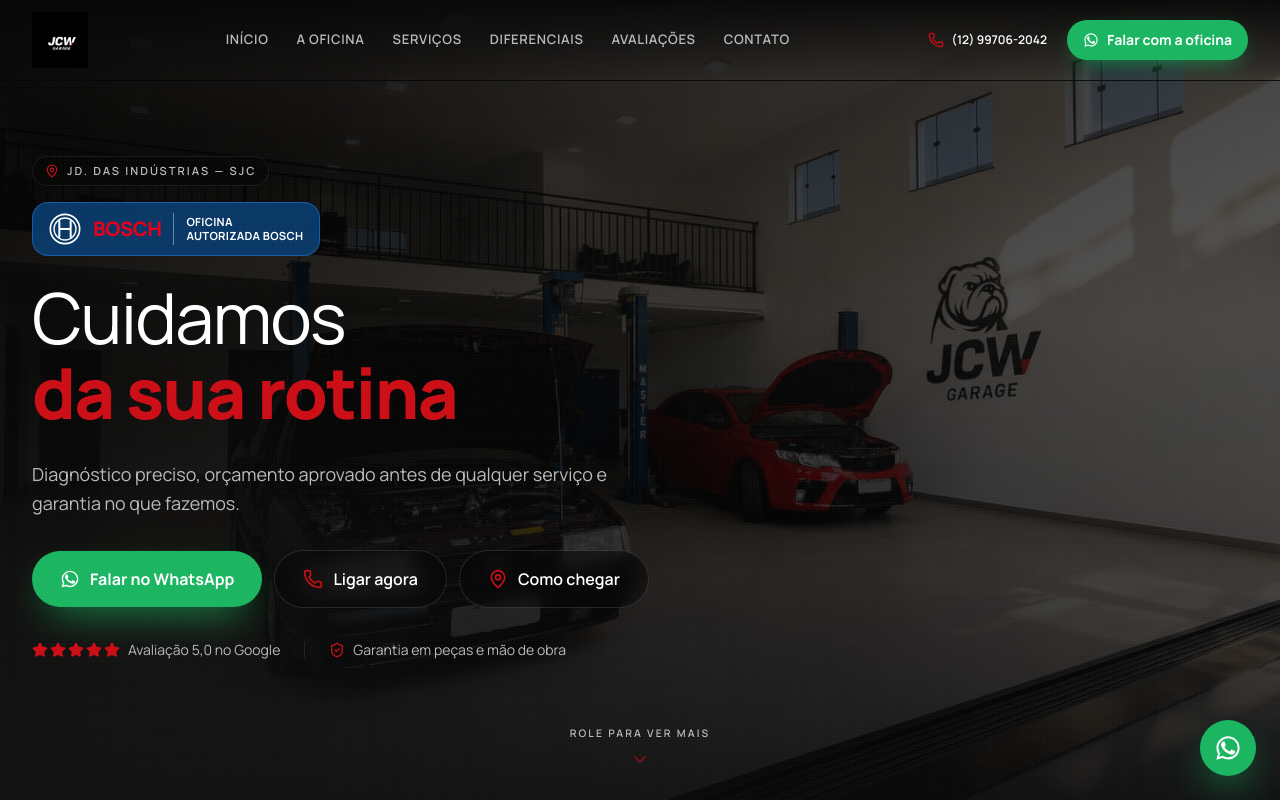
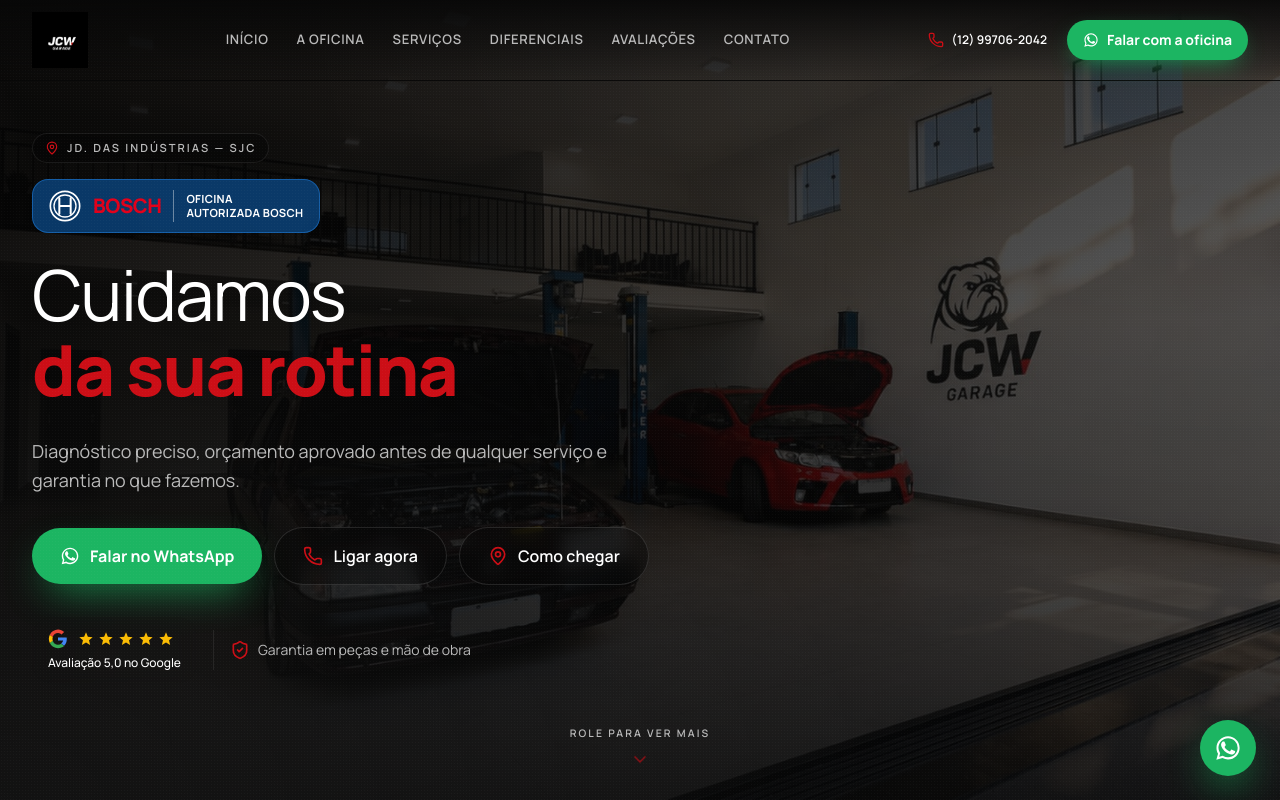
Before and after one commit to UrR14/JCW_GARAGE, a plain HTML site: page index.html in a window 1280 px wide. Shown: the top 800 px of the page. Drawn offline with Linux system fonts and the light colour scheme.

Commit message:
Update index.html

```diff
--- a/index.html
+++ b/index.html
@@ -3,6 +3,16 @@
 <head>
     <meta charset="utf-8">
     <meta name="viewport" content="width=device-width, initial-scale=1">
+
+    <!-- Google tag (gtag.js) -->
+    <script async src="https://www.googletagmanager.com/gtag/js?id=G-B9X9P3MBZ2"></script>
+    <script>
+        window.dataLayer = window.dataLayer || [];
+        function gtag(){dataLayer.push(arguments);}
+        gtag('js', new Date());
+
+        gtag('config', 'G-B9X9P3MBZ2');
+    </script>
 
     <title>Oficina Mecânica em São José dos Campos | JCW Garage</title>
     <meta name="description" content="Oficina mecânica em São José dos Campos para carros nacionais e importados. Revisão, diagnóstico, freios, motor e ar-condicionado. Agende pelo WhatsApp.">
@@ -333,46 +343,36 @@
                                 </path>
                                 <circle cx="12" cy="10" r="3"></circle>
                             </svg>Como chegar</button></div>
-                    <div class="mt-8 flex flex-wrap items-center gap-x-6 gap-y-3 text-sm text-muted-foreground"><span
-                            class="flex items-center gap-2"><span aria-hidden="true"
-                                class="flex items-center gap-0.5 text-primary"><svg aria-hidden="true"
-                                    class="lucide lucide-star h-4 w-4 fill-current" fill="none" height="24"
-                                    stroke="currentColor" stroke-linecap="round" stroke-linejoin="round"
-                                    stroke-width="2" viewbox="0 0 24 24" width="24" xmlns="http://www.w3.org/2000/svg">
-                                    <path
-                                        d="M11.525 2.295a.53.53 0 0 1 .95 0l2.31 4.679a2.123 2.123 0 0 0 1.595 1.16l5.166.756a.53.53 0 0 1 .294.904l-3.736 3.638a2.123 2.123 0 0 0-.611 1.878l.882 5.14a.53.53 0 0 1-.771.56l-4.618-2.428a2.122 2.122 0 0 0-1.973 0L6.396 21.01a.53.53 0 0 1-.77-.56l.881-5.139a2.122 2.122 0 0 0-.611-1.879L2.16 9.795a.53.53 0 0 1 .294-.906l5.165-.755a2.122 2.122 0 0 0 1.597-1.16z">
-                                    </path>
-                                </svg><svg aria-hidden="true" class="lucide lucide-star h-4 w-4 fill-current"
-                                    fill="none" height="24" stroke="currentColor" stroke-linecap="round"
-                                    stroke-linejoin="round" stroke-width="2" viewbox="0 0 24 24" width="24"
-                                    xmlns="http://www.w3.org/2000/svg">
-                                    <path
-                                        d="M11.525 2.295a.53.53 0 0 1 .95 0l2.31 4.679a2.123 2.123 0 0 0 1.595 1.16l5.166.756a.53.53 0 0 1 .294.904l-3.736 3.638a2.123 2.123 0 0 0-.611 1.878l.882 5.14a.53.53 0 0 1-.771.56l-4.618-2.428a2.122 2.122 0 0 0-1.973 0L6.396 21.01a.53.53 0 0 1-.77-.56l.881-5.139a2.122 2.122 0 0 0-.611-1.879L2.16 9.795a.53.53 0 0 1 .294-.906l5.165-.755a2.122 2.122 0 0 0 1.597-1.16z">
-                                    </path>
-                                </svg><svg aria-hidden="true" class="lucide lucide-star h-4 w-4 fill-current"
-                                    fill="none" height="24" stroke="currentColor" stroke-linecap="round"
-                                    stroke-linejoin="round" stroke-width="2" viewbox="0 0 24 24" width="24"
-                                    xmlns="http://www.w3.org/2000/svg">
-                                    <path
-                                        d="M11.525 2.295a.53.53 0 0 1 .95 0l2.31 4.679a2.123 2.123 0 0 0 1.595 1.16l5.166.756a.53.53 0 0 1 .294.904l-3.736 3.638a2.123 2.123 0 0 0-.611 1.878l.882 5.14a.53.53 0 0 1-.771.56l-4.618-2.428a2.122 2.122 0 0 0-1.973 0L6.396 21.01a.53.53 0 0 1-.77-.56l.881-5.139a2.122 2.122 0 0 0-.611-1.879L2.16 9.795a.53.53 0 0 1 .294-.906l5.165-.755a2.122 2.122 0 0 0 1.597-1.16z">
-                                    </path>
-                                </svg><svg aria-hidden="true" class="lucide lucide-star h-4 w-4 fill-current"
-                                    fill="none" height="24" stroke="currentColor" stroke-linecap="round"
-                                    stroke-linejoin="round" stroke-width="2" viewbox="0 0 24 24" width="24"
-                                    xmlns="http://www.w3.org/2000/svg">
-                                    <path
-                                        d="M11.525 2.295a.53.53 0 0 1 .95 0l2.31 4.679a2.123 2.123 0 0 0 1.595 1.16l5.166.756a.53.53 0 0 1 .294.904l-3.736 3.638a2.123 2.123 0 0 0-.611 1.878l.882 5.14a.53.53 0 0 1-.771.56l-4.618-2.428a2.122 2.122 0 0 0-1.973 0L6.396 21.01a.53.53 0 0 1-.77-.56l.881-5.139a2.122 2.122 0 0 0-.611-1.879L2.16 9.795a.53.53 0 0 1 .294-.906l5.165-.755a2.122 2.122 0 0 0 1.597-1.16z">
-                                    </path>
-                                </svg><svg aria-hidden="true" class="lucide lucide-star h-4 w-4 fill-current"
-                                    fill="none" height="24" stroke="currentColor" stroke-linecap="round"
-                                    stroke-linejoin="round" stroke-width="2" viewbox="0 0 24 24" width="24"
-                                    xmlns="http://www.w3.org/2000/svg">
-                                    <path
-                                        d="M11.525 2.295a.53.53 0 0 1 .95 0l2.31 4.679a2.123 2.123 0 0 0 1.595 1.16l5.166.756a.53.53 0 0 1 .294.904l-3.736 3.638a2.123 2.123 0 0 0-.611 1.878l.882 5.14a.53.53 0 0 1-.771.56l-4.618-2.428a2.122 2.122 0 0 0-1.973 0L6.396 21.01a.53.53 0 0 1-.77-.56l.881-5.139a2.122 2.122 0 0 0-.611-1.879L2.16 9.795a.53.53 0 0 1 .294-.906l5.165-.755a2.122 2.122 0 0 0 1.597-1.16z">
-                                    </path>
-                                </svg></span>Avaliação <!-- -->5,0<!-- --> no Google</span><span
-                            class="hidden h-4 w-px bg-border sm:block"></span><span class="flex items-center gap-2"><svg
-                                aria-hidden="true" class="lucide lucide-shield-check h-4 w-4 text-primary" fill="none"
+                    <div class="mt-8 flex flex-wrap items-center gap-4 sm:gap-6 text-sm text-muted-foreground"><button
+                            class="group flex flex-col items-start gap-1.5 rounded-2xl px-4 py-3 backdrop-blur transition-all duration-300 hover:border-primary/50 hover:bg-surface-2/80 text-left"
+                            data-scroll="avaliacoes" type="button"><div class="flex items-center gap-2.5"><svg
+                                    aria-hidden="true" class="h-5 w-5 shrink-0" viewbox="0 0 48 48">
+                                    <path
+                                        d="M45.1 24.5c0-1.6-.1-2.8-.4-4H24v7.3h12.1c-.2 2-1.6 5-4.5 7l6.9 5.3c4.1-3.8 6.6-9.4 6.6-15.6Z"
+                                        fill="#4285F4"></path>
+                                    <path
+                                        d="M24 46c5.9 0 10.9-2 14.5-5.3l-6.9-5.3c-1.9 1.3-4.4 2.2-7.6 2.2-5.8 0-10.7-3.8-12.5-9.700l-7.1 5.5C8.1 40.9 15.4 46 24 46Z"
+                                        fill="#34A853"></path>
+                                    <path
+                                        d="M11.5 27.9c-.5-1.4-.7-2.9-.7-4.4s.3-3 .7-4.4l-7.1-5.5C2.9 16.5 2 20.1 2 23.5s.9 7 2.4 9.9l7.1-5.5Z"
+                                        fill="#FBBC05"></path>
+                                    <path
+                                        d="M24 9.6c4.1 0 6.9 1.8 8.5 3.3l6.2-6C34.9 3.5 29.9 1 24 1 15.4 1 8.1 6.1 4.4 13.6l7.1 5.5C13.3 13.4 18.2 9.6 24 9.6Z"
+                                        fill="#EA4335"></path>
+                                </svg><div aria-hidden="true" class="flex items-center gap-1 text-[#fbbc04]"><svg
+                                        aria-hidden="true" class="h-4 w-4 fill-current" viewbox="0 0 24 24"><path
+                                            d="M12 17.27L18.18 21l-1.64-7.03L22 9.24l-7.19-.61L12 2 9.19 8.63 2 9.24l5.46 4.73L5.82 21z"></path></svg><svg
+                                        aria-hidden="true" class="h-4 w-4 fill-current" viewbox="0 0 24 24"><path
+                                            d="M12 17.27L18.18 21l-1.64-7.03L22 9.24l-7.19-.61L12 2 9.19 8.63 2 9.24l5.46 4.73L5.82 21z"></path></svg><svg
+                                        aria-hidden="true" class="h-4 w-4 fill-current" viewbox="0 0 24 24"><path
+                                            d="M12 17.27L18.18 21l-1.64-7.03L22 9.24l-7.19-.61L12 2 9.19 8.63 2 9.24l5.46 4.73L5.82 21z"></path></svg><svg
+                                        aria-hidden="true" class="h-4 w-4 fill-current" viewbox="0 0 24 24"><path
+                                            d="M12 17.27L18.18 21l-1.64-7.03L22 9.24l-7.19-.61L12 2 9.19 8.63 2 9.24l5.46 4.73L5.82 21z"></path></svg><svg
+                                        aria-hidden="true" class="h-4 w-4 fill-current" viewbox="0 0 24 24"><path
+                                            d="M12 17.27L18.18 21l-1.64-7.03L22 9.24l-7.19-.61L12 2 9.19 8.63 2 9.24l5.46 4.73L5.82 21z"></path></svg></div></div><span
+                                class="text-xs font-medium text-foreground sm:text-sm">Avaliação 5,0 no Google</span></button><span
+                            class="hidden h-10 w-px bg-border sm:block"></span><span class="flex items-center gap-2"><svg
+                                aria-hidden="true" class="lucide lucide-shield-check h-5 w-5 text-primary" fill="none"
                                 height="24" stroke="currentColor" stroke-linecap="round" stroke-linejoin="round"
                                 stroke-width="2" viewbox="0 0 24 24" width="24" xmlns="http://www.w3.org/2000/svg">
                                 <path
```
